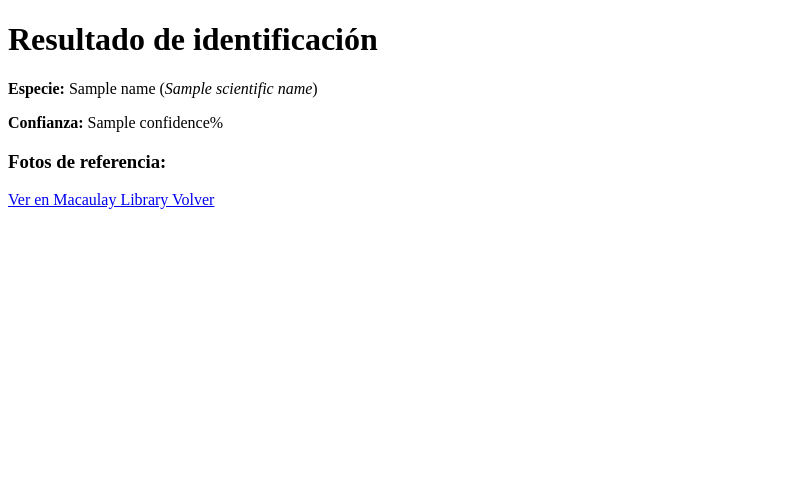
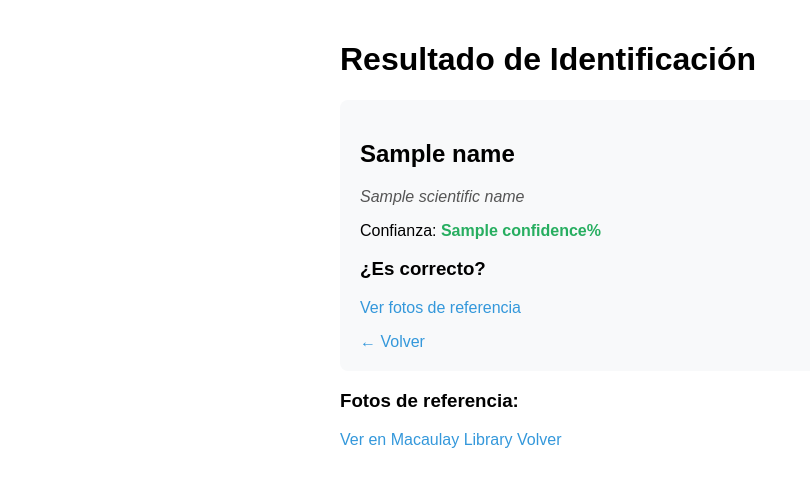
Before and after one commit to abelnc/rapaces-ia, a Flask app: template templates/result.html in a window 1280 px wide. Shown: the top 487 px of the page, without its empty margins (0-810 px from the left). Run offline with Flask 2, Linux system fonts and the light colour scheme; the template is opened without the code that fills it: most values are stand-ins (such as "Sample title", 1, 10 or a date in 2020).

Commit message:
Update result.html

```diff
--- a/templates/result.html
+++ b/templates/result.html
@@ -1,12 +1,35 @@
 <!DOCTYPE html>
-<html>
+<html lang="es">
 <head>
+    <meta charset="UTF-8">
     <title>Resultado</title>
+    <style>
+        body { font-family: Arial, sans-serif; max-width: 600px; margin: 0 auto; padding: 20px; }
+        .result-card { background-color: #f8f9fa; padding: 20px; border-radius: 8px; margin-top: 20px; }
+        .scientific-name { font-style: italic; color: #555; }
+        .confidence { font-weight: bold; color: #27ae60; }
+        a { color: #3498db; text-decoration: none; }
+    </style>
 </head>
 <body>
-    <h1>Resultado de identificación</h1>
-    <p><strong>Especie:</strong> {{ name }} (<i>{{ scientific_name }}</i>)</p>
-    <p><strong>Confianza:</strong> {{ confidence }}%</p>
+    <h1>Resultado de Identificación</h1>
+
+    <div class="result-card">
+        <h2>{{ name }}</h2>
+        <p class="scientific-name">{{ scientific_name }}</p>
+        <p>Confianza: <span class="confidence">{{ confidence }}%</span></p>
+
+        <h3>¿Es correcto?</h3>
+        <p>
+            <a href="https://search.macaulaylibrary.org/catalog?taxonCode={{ scientific_name.split(' ')[0] }}" target="_blank">
+                Ver fotos de referencia
+            </a>
+        </p>
+
+        <a href="/">&larr; Volver</a>
+    </div>
+</body>
+</html>
 
     <!-- Enlace a Macaulay Library para fotos comparativas -->
     <h3>Fotos de referencia:</h3>
```
